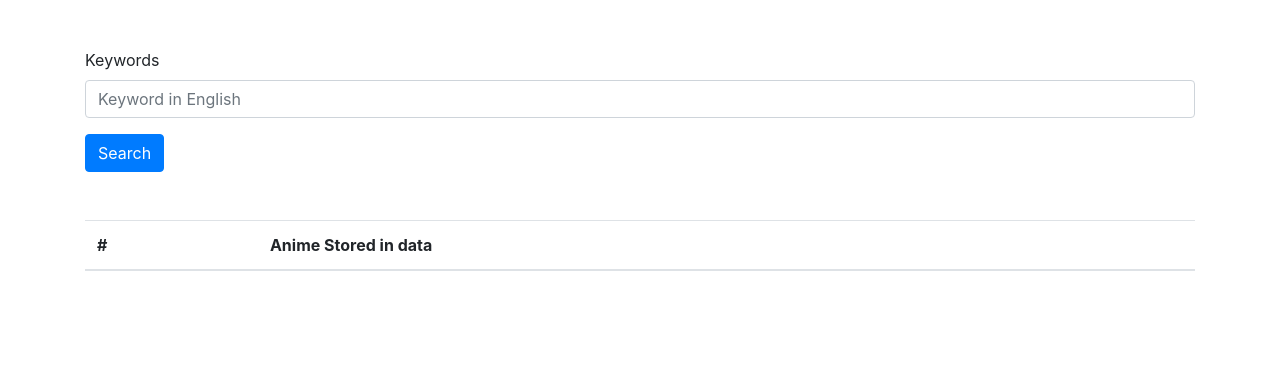
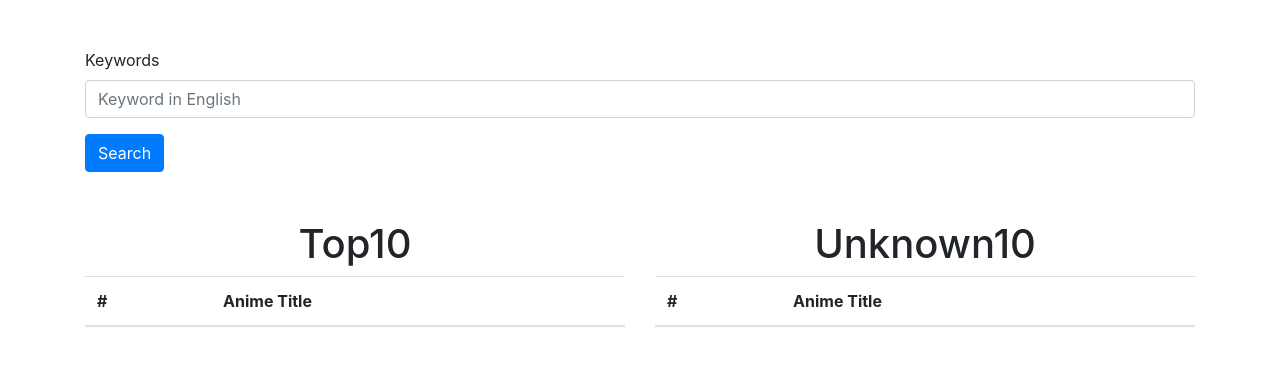
Before and after one commit to JunNishimura/haitlab_h, a Django app: page /search/ in a window 1280 px wide. Shown: the part 56-422 px from the top of the page. Run offline with Django 3.2, Linux system fonts and the light colour scheme; lists and menus that the app fills with data are empty; parts of the project's set-up code (start-up, migrations or seed data) failed here and were passed over; some libraries are stand-ins or nearby versions.

Commit message:
Add worst10 recommendation

```diff
--- a/final_project/recommendation/templates/recommendation/search.html
+++ b/final_project/recommendation/templates/recommendation/search.html
@@ -17,14 +17,30 @@
 
     <!-- table -->
     <div class="container mt-5">
+        <div class="row">
+            <div class="col-md-6">
+                <h1 class="text-center">Top10</h1>
                 <table class="table">
                     <thead>
                         <th scope="col">#</th>
-                <th scope="col">Anime Stored in data</th>
+                        <th scope="col">Anime Title</th>
                     </thead>
-            <tbody id="tableBody">
+                    <tbody id="tableBody-top10">
                     </tbody>
                 </table>
+            </div>
+            <div class="col-md-6">
+                <h1 class="text-center">Unknown10</h1>
+                <table class="table">
+                    <thead>
+                        <th scope="col">#</th>
+                        <th scope="col">Anime Title</th>
+                    </thead>
+                    <tbody id="tableBody-unknown10">
+                    </tbody>
+                </table>
+            </div>
+        </div>
     </div>
 
     <script>
@@ -53,6 +69,19 @@
             })
         })
 
+        // function to fill the table having the given id with the given items
+        function set_table(id_name, item_list) {
+            // tableBody-top10下のtrをすべて削除する
+            $(id_name).empty();
+            // 取得したデータをテーブル形式にしてhtmlに埋め込む
+            for (let i = 0; i < item_list.length; i++) {
+                let trTag = $("<tr />");
+                trTag.append($("<th></th>").text(i+1)).attr("scope", "row");
+                trTag.append($("<td></td>").text(item_list[i]));
+                $(id_name).append(trTag);
+            }
+        }
+
         // レコメンドシステム実装部
         $(document).on('submit', '#post-form', function(e) {
             e.preventDefault();
@@ -67,16 +96,16 @@
             })
             .done(function(json) {
                 document.forms["post-form"].reset();
-                const recommendation = json['recommendation'];
-                // tableBody下のtrをすべて削除する
-                $('#tableBody').empty();
-                // 取得したデータをテーブル形式にしてhtmlに埋め込む
-                for (let i = 0; i < recommendation.length; i++) {
-                    let trTag = $("<tr />");
-                    trTag.append($("<th></th>").text(i+1)).attr("scope", "row");
-                    trTag.append($("<td></td>").text(recommendation[i]));
-                    $("#tableBody").append(trTag);
-                }
+
+                // ----------------------------------------------------//
+                // top10 table //
+                const top10 = json['top10'];
+                set_table('#tableBody-top10', top10);
+
+                // ----------------------------------------------------//
+                // unknown10 table //
+                const unknown10 = json['worst10'];
+                set_table('#tableBody-unknown10', unknown10);
             })
             .fail(function() {
                 alert('fail to recommend');
--- a/final_project/recommendation/views.py
+++ b/final_project/recommendation/views.py
@@ -1,8 +1,9 @@
 from django.shortcuts import render
 from django.http import JsonResponse, HttpResponse
-from final_project.settings import BASE_DIR
+from final_project.settings import BASE_DIR, YOUTUBE_API_KEY
 import pickle
 import pandas as pd
+from googleapiclient.discovery import build
 
 # Create your views here.
 def index(request):
@@ -39,8 +40,10 @@ def recommend(request):
             pickle_path = BASE_DIR + '\machine_learning\\item_sim_df.pickle'
             with open(pickle_path, 'rb') as f:
                 item_sim_df = pickle.load(f)
-                recommendation = item_sim_df.sort_values(by=animeTitle, ascending=False).index[1:11].tolist()
-                return JsonResponse({'recommendation': recommendation})
+                top10   = item_sim_df.sort_values(by=animeTitle, ascending=False).index[1:11].tolist()
+                worst10 = item_sim_df.sort_values(by=animeTitle, ascending=True).index[1:11].tolist()
+                return JsonResponse({'top10': top10,
+                                    'worst10': worst10})
         except:
             print('Error to open a file')
             return HttpResponse('error to open pickle file')
@@ -61,14 +64,35 @@ def category_result(request, genre):
                 genres_df = pickle.load(f)
 
                 # function to return top 10 anime names as list in the given genre.
-                genre_top10 = lambda g: genres_df[genres_df['genre'].str.contains(g)].sort_values('weighted_rating', ascending=False)['name'][:10].tolist()
+                genre_top10  = lambda g: genres_df[genres_df['genre'].str.contains(g)].sort_values('weighted_rating', ascending=False)['name'][:10].tolist()
+                top10_animes = genre_top10(genre)
+
+                # function to return worst 10 anime names as list in the given genre.
+                genre_worst10 = lambda g: genres_df[genres_df['genre'].str.contains(g)].sort_values('weighted_rating', ascending=True)['name'][:10].tolist()
+                worst10_animes = genre_worst10(genre)
+
+                # get youtube link for each anime
+                # youtube = build('youtube', 'v3', developerKey=YOUTUBE_API_KEY)
+                # youtube_links = []
+                # for anime in top10_animes:
+                #     # 各アニメを検索キーワードとした視聴回数の最も多いyoutubeリンクを取得する
+                #     search_response = youtube.search().list(
+                #         part='id,snippet',
+                #         q=anime,
+                #         order='viewCount',
+                #         type='video',
+                #     ).execute()
+                #     link = 'https://www.youtube.com/watch?v=' + search_response['items'][0]['id']['videoId']
+                #     youtube_links.append(link)
+
                 context = {
                     'title': 'category_result',
                     'genre': genre,
-                    'top10': dict(zip(range(1, 11, 1), genre_top10(genre))), # key: order, value: anime name
+                    'top10': dict(zip(range(1, 11, 1), top10_animes)), # key: order, value: anime name
+                    'worst10': dict(zip(range(1, 11, 1), worst10_animes)),
+                    # 'links': youtube_links,
                 }
                 return render(request, 'recommendation/category_result.html', context)
-        except expression as e:
-            print(e)
+        except:
             return HttpResponse('error to open a pickle file')
     return HttpResponse('error to get GET request')
```
Also changed, not shown: final_project/recommendation/templates/recommendation/category_result.html (+28 -4 lines), 1 other file. Lines whose indentation alone changed are shown as unchanged.
